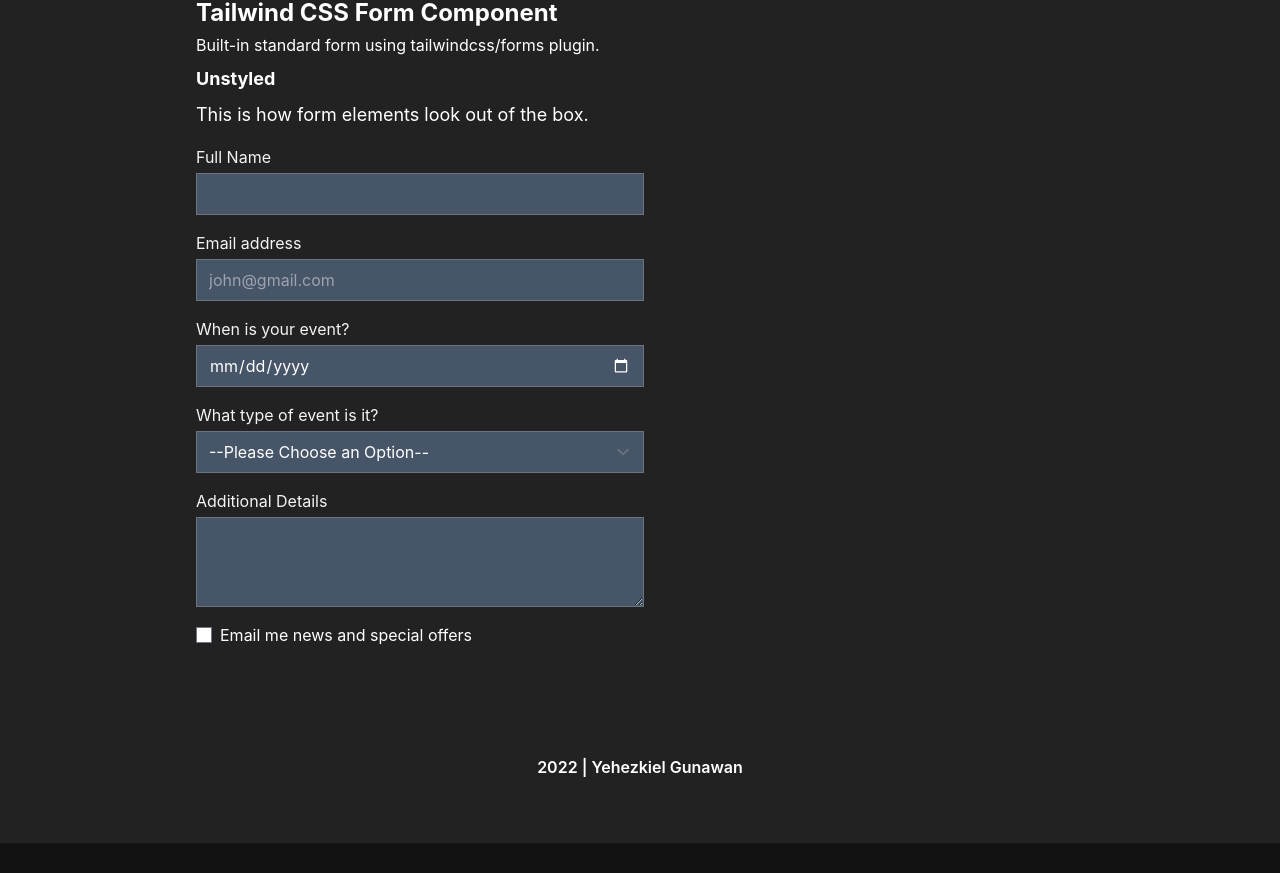
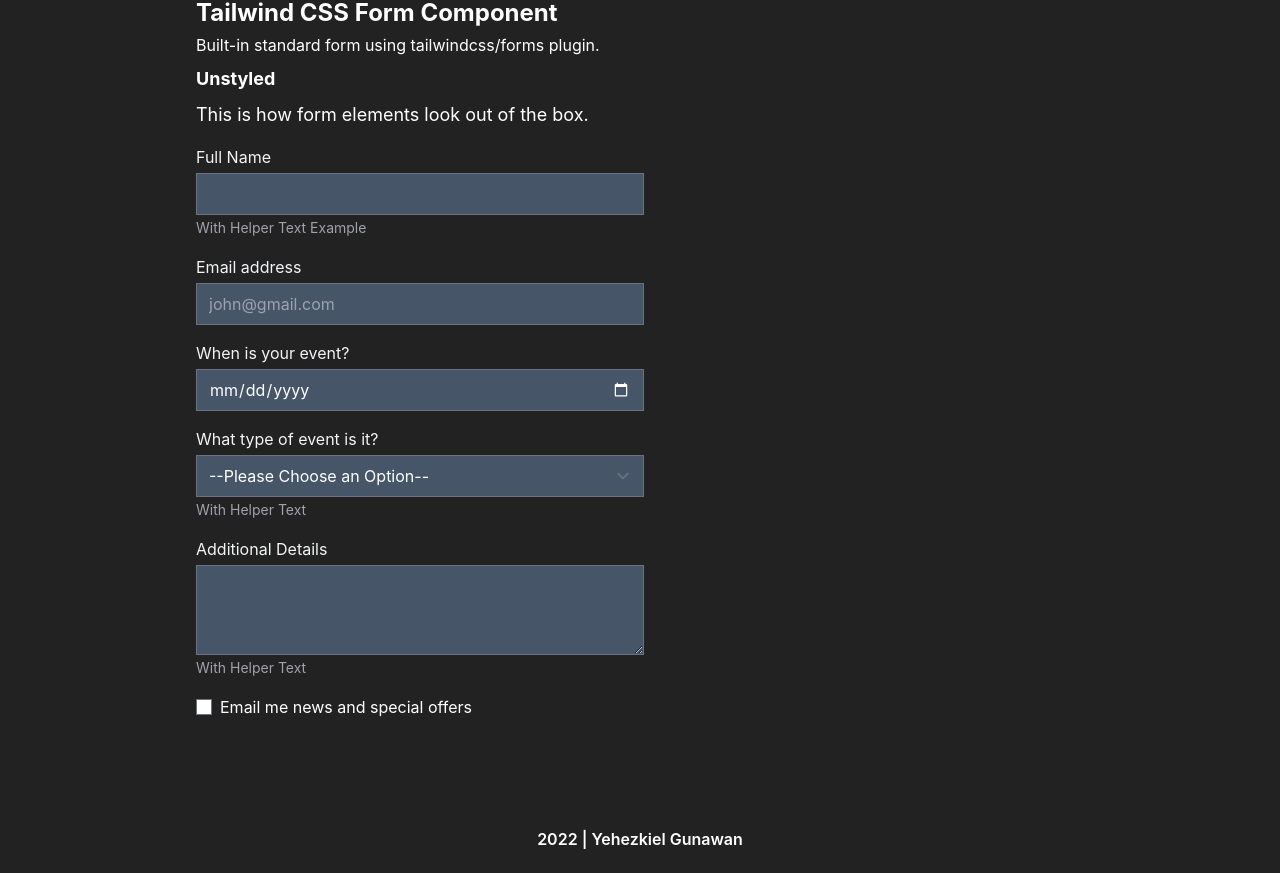
Before and after one commit to yehezkielgunawan/yehez-nexttailwind-starter, a Next.js app: page /components in a window 1280 px wide. Shown: the part 1051-1924 px from the top of the page. Before the commit the page ends 1894 px from the top, so only its background shows below. Built offline with nearby package versions, Linux system fonts and the light colour scheme.

Commit message:
style(Unstyled Forms): :lipstick: add helper text props

```diff
--- a/src/components/forms/UnstyledInput.tsx
+++ b/src/components/forms/UnstyledInput.tsx
@@ -5,10 +5,11 @@ import clsxm from "@/lib/helpers/clsxm";
 export type UnstyledInputProps = {
   className?: string;
   labelName?: string;
+  helperText?: string;
 } & React.ComponentPropsWithRef<"input">;
 
 const UnstyledInput = React.forwardRef<HTMLInputElement, UnstyledInputProps>(
-  ({ labelName, className, ...rest }, ref) => {
+  ({ labelName, className, helperText, ...rest }, ref) => {
     if (labelName) {
       if (rest.type === "checkbox") {
         return (
@@ -28,9 +29,15 @@ const UnstyledInput = React.forwardRef<HTMLInputElement, UnstyledInputProps>(
           <span className="text-gray-700 dark:text-gray-100">{labelName}</span>
           <input
             ref={ref}
-            className={clsxm("mt-1 block w-full dark:bg-slate-600 dark:placeholder:text-gray-400", className)}
+            className={clsxm(
+              "mt-1 block w-full dark:bg-slate-600 dark:placeholder:text-gray-400",
+              className
+            )}
             {...rest}
           />
+          {helperText && (
+            <span className="text-sm text-zinc-400">{helperText}</span>
+          )}
         </label>
       );
     }
--- a/src/components/forms/UnstyledSelect.tsx
+++ b/src/components/forms/UnstyledSelect.tsx
@@ -6,18 +6,22 @@ export type UnstyledSelectProps = {
   className?: string;
   labelName?: string;
   defaultValue?: string;
+  helperText?: string;
   optionList: Array<string>;
 } & React.ComponentPropsWithRef<"select">;
 
 const UnstyledSelect = React.forwardRef<HTMLSelectElement, UnstyledSelectProps>(
-  ({ className, labelName, defaultValue, optionList, ...rest }, ref) => {
+  (
+    { className, labelName, defaultValue, optionList, helperText, ...rest },
+    ref
+  ) => {
     if (labelName) {
       return (
         <label className="block">
           <span className="text-gray-700 dark:text-gray-100">{labelName}</span>
           <select
             ref={ref}
-            className={clsxm("mt-1 block w-full dark:bg-slate-600",className)}
+            className={clsxm("mt-1 block w-full dark:bg-slate-600", className)}
             {...rest}
           >
             {!defaultValue && (
@@ -31,6 +35,9 @@ const UnstyledSelect = React.forwardRef<HTMLSelectElement, UnstyledSelectProps>(
               );
             })}
           </select>
+          {helperText && (
+            <span className="text-sm text-zinc-400">{helperText}</span>
+          )}
         </label>
       );
     }
--- a/src/components/forms/UnstyledTextArea.tsx
+++ b/src/components/forms/UnstyledTextArea.tsx
@@ -5,12 +5,13 @@ import clsxm from "@/lib/helpers/clsxm";
 export type UnstyledTextAreaProps = {
   className?: string;
   labelName?: string;
+  helperText?: string;
 } & React.ComponentPropsWithRef<"textarea">;
 
 const UnstyledTextArea = React.forwardRef<
   HTMLTextAreaElement,
   UnstyledTextAreaProps
->(({ labelName, className, ...rest }, ref) => {
+>(({ labelName, className, helperText, ...rest }, ref) => {
   if (labelName) {
     return (
       <label className="block">
@@ -21,6 +22,9 @@ const UnstyledTextArea = React.forwardRef<
           rows={3}
           {...rest}
         ></textarea>
+        {helperText && (
+          <span className="text-sm text-zinc-400">{helperText}</span>
+        )}
       </label>
     );
   }
--- a/src/pages/components.tsx
+++ b/src/pages/components.tsx
@@ -167,7 +167,11 @@ const Components = () => {
               </p>
               <div className="mt-4 max-w-md">
                 <div className="flex flex-col gap-4">
-                  <UnstyledInput labelName="Full Name" type="text" />
+                  <UnstyledInput
+                    labelName="Full Name"
+                    type="text"
+                    helperText="With Helper Text Example"
+                  />
                   <UnstyledInput
                     labelName="Email address"
                     placeholder="john@gmail.com"
@@ -177,8 +181,12 @@ const Components = () => {
                   <UnstyledSelect
                     labelName="What type of event is it?"
                     optionList={optionListValuesExample}
+                    helperText="With Helper Text"
                   />
-                  <UnstyledTextArea labelName="Additional Details" />
+                  <UnstyledTextArea
+                    labelName="Additional Details"
+                    helperText="With Helper Text"
+                  />
 
                   <UnstyledInput
                     type="checkbox"
```
